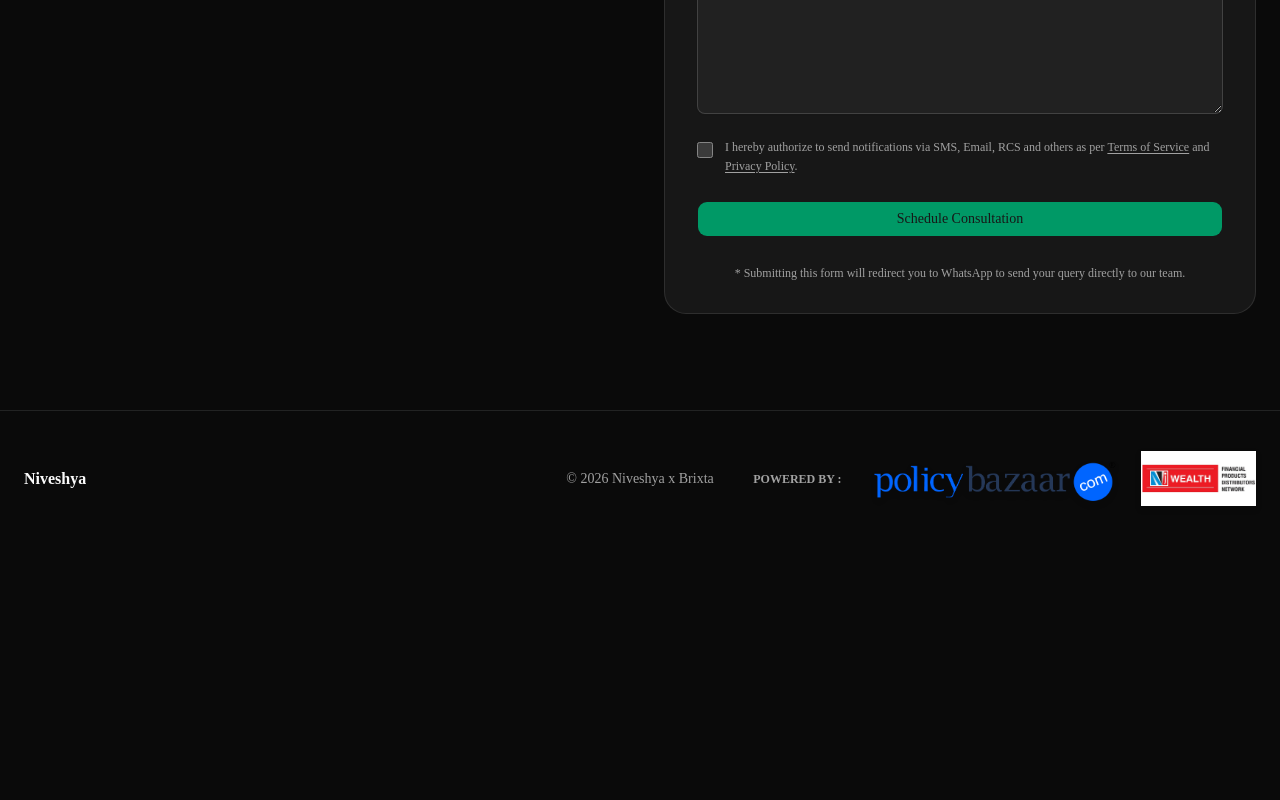
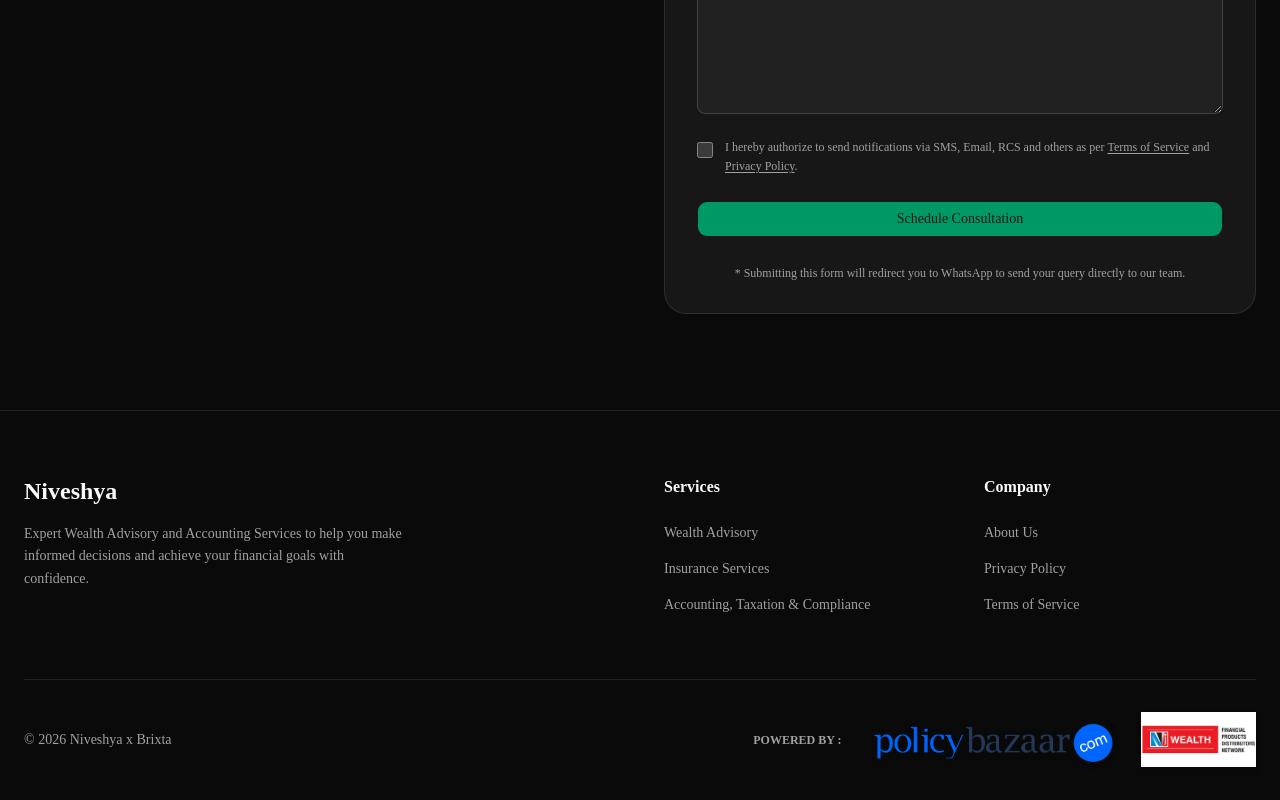
Before and after one commit to habibieebhy/niveshya, a Next.js app: page /wealth in a window 1280 px wide. Shown: the part 4899-5699 px from the top of the page. Before the commit the page ends 5446 px from the top, so only its background shows below. Built offline with nearby package versions, Linux system fonts and the light colour scheme; no server answers; what drizzle-zod would draw is missing.

Commit message:
minor fixes done

```diff
--- a/components/footer/Footer.tsx
+++ b/components/footer/Footer.tsx
@@ -1,6 +1,7 @@
 "use client";
 
 import { usePathname } from "next/navigation";
+import Link from "next/link";
 
 export default function Footer() {
   const pathname = usePathname();
@@ -9,26 +10,76 @@ export default function Footer() {
   const isWealthPage = pathname === "/wealth";
 
   return (
-    <footer className="border-t py-10 relative z-10 bg-background">
-      {/* Changed to flex-col on mobile, flex-row on sm+ screens, with a gap for mobile stacking */}
-      <div className="mx-auto flex flex-col sm:flex-row max-w-7xl items-center justify-between gap-6 sm:gap-0 px-6 relative">
+    <footer className="border-t bg-background relative z-10 pt-16 pb-8 mt-auto">
+      <div className="mx-auto max-w-7xl px-6">
 
-        {/* LEFT: Brand */}
-        <div>
-          <h3 className="font-semibold text-xl sm:text-base">
+        {/* --- TOP SECTION: Links & Brand --- */}
+        <div className="grid gap-12 md:grid-cols-2 lg:grid-cols-4 mb-16">
+
+          {/* Brand & Description (Takes up 2 columns on large screens) */}
+          <div className="lg:col-span-2">
+            <h3 className="font-bold text-2xl mb-4">
               Niveshya
             </h3>
-        </div>
-
-        {/* CENTER: Copyright text */}
-        <div className="absolute left-1/2 top-1/2 -translate-x-1/2 -translate-y-1/2 w-max">
-          <p className="text-sm text-muted-foreground hidden sm:block">
-            © 2026 Niveshya x Brixta
+            <p className="text-muted-foreground text-sm leading-relaxed max-w-sm">
+              Expert Wealth Advisory and Accounting Services to help you make informed decisions and achieve your financial goals with confidence.
             </p>
           </div>
 
+          {/* Quick Links */}
+          <div>
+            <h4 className="font-semibold mb-6 text-foreground">Services</h4>
+            <ul className="space-y-4 text-sm text-muted-foreground">
+              <li>
+                <Link href="/wealth" className="hover:text-primary transition-colors">
+                  Wealth Advisory
+                </Link>
+              </li>
+              <li>
+                <Link href="/wealth#insurance-services" className="hover:text-primary transition-colors">
+                  Insurance Services
+                </Link>
+              </li>
+              <li>
+                <Link href="/accounting" className="hover:text-primary transition-colors">
+                  Accounting, Taxation & Compliance
+                </Link>
+              </li>
+            </ul>
+          </div>
+
+          {/* Legal / Company */}
+          <div>
+            <h4 className="font-semibold mb-6 text-foreground">Company</h4>
+            <ul className="space-y-4 text-sm text-muted-foreground">
+              <li>
+                <Link href="/landing/aboutPage" className="hover:text-primary transition-colors">
+                  About Us
+                </Link>
+              </li>
+              <li>
+                <Link href="/landing/privacyPage" className="hover:text-primary transition-colors">
+                  Privacy Policy
+                </Link>
+              </li>
+              <li>
+                <Link href="/landing/termsPage" className="hover:text-primary transition-colors">
+                  Terms of Service
+                </Link>
+              </li>
+            </ul>
+          </div>
+        </div>
+
+        {/* --- BOTTOM SECTION: Copyright & Powered By --- */}
+        <div className="flex flex-col-reverse sm:flex-row items-center justify-between gap-6 border-t pt-8">
+
+          {/* Copyright text */}
+          <p className="text-sm text-muted-foreground">
+            © 2026 Niveshya x Brixta
+          </p>
+
           {/* RIGHT: Powered By & Logos */}
-        {/* Added flex-wrap and justify-center for a clean mobile wrap */}
           <div className="flex flex-wrap items-center justify-center gap-3 sm:gap-4 z-10">
             {isWealthPage && (
               <>
@@ -39,7 +90,6 @@ export default function Footer() {
                 <img
                   src="/policyBazar.png"
                   alt="Policy Bazaar Logo"
-                // Scaled down to h-10 on mobile to prevent overflow, h-14 on desktop
                   className="h-10 sm:h-14 w-auto object-contain drop-shadow-md transition-transform duration-300 hover:scale-105"
                 />
 
@@ -53,6 +103,7 @@ export default function Footer() {
           </div>
 
         </div>
+      </div>
     </footer>
   );
 }
--- a/components/shared/FloatingCTA.tsx
+++ b/components/shared/FloatingCTA.tsx
@@ -3,12 +3,21 @@
 import { useState, useEffect } from "react";
 import { MessageCircle } from "lucide-react";
 
-export default function FloatingCTA() {
+// 1. Define the props interface to accept a custom link
+interface FloatingCTAProps {
+  href?: string;
+}
+
+// 2. Set the default href to "#contact" so you don't break existing pages
+export default function FloatingCTA({ href = "#contact" }: FloatingCTAProps) {
   const [isVisible, setIsVisible] = useState(true);
 
   useEffect(() => {
     // Look for the contact section on the current page
     const contactSection = document.getElementById("contact");
+
+    // If there is no contact section on this page (like the landing page),
+    // it will just return and the CTA will stay visible forever.
     if (!contactSection) return;
 
     // Set up an observer to hide the CTA when the contact section is in view
@@ -52,7 +61,7 @@ export default function FloatingCTA() {
         }`}
       >
         <a
-          href="#contact"
+          href={href} // 3. Use the dynamic href here
           aria-label="Contact Us"
           className="group relative flex h-14 w-14 items-center justify-center rounded-full bg-emerald-600 text-white shadow-[0_0_20px_rgba(16,185,129,0.5)] transition-all duration-300 hover:-translate-y-1 hover:scale-110 hover:bg-emerald-700 hover:shadow-[0_0_30px_rgba(16,185,129,0.8)]"
         >
--- a/components/shared/GatewayHero.tsx
+++ b/components/shared/GatewayHero.tsx
@@ -14,6 +14,7 @@ import {
 } from "lucide-react";
 import GrandHeroSlider from "./GrandHeroSlider";
 import Footer from "./footer";
+import FloatingCTA from "./FloatingCTA";
 
 const trustedCompanies = [
   { name: "Chandra Enterprises", icon: Building },
@@ -234,6 +235,7 @@ export default function GatewayHero() {
       </main>
 
       <Footer />
+      <FloatingCTA href="wealth#contact"/>
     </>
   );
 }
```
Lines whose indentation alone changed are shown as unchanged.
